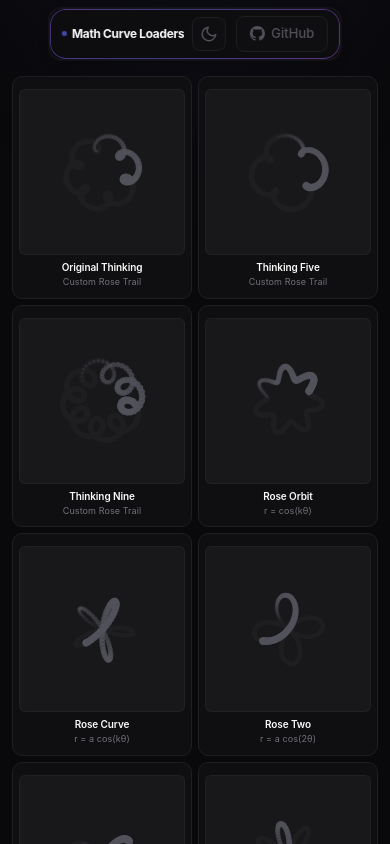
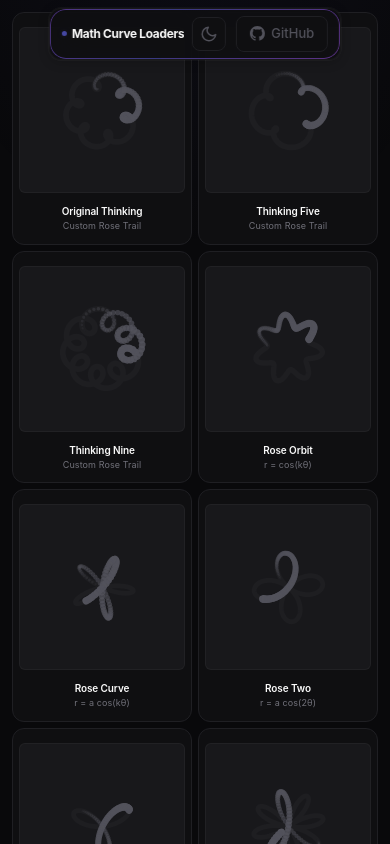
Before and after one commit to themagicalmammal/math-curve-loaders-react, a React (Vite) app in the folder apps/gallery/: page / in a window 390 px wide. Shown: the top 844 px of the page. Built offline with nearby package versions, Linux system fonts and the light colour scheme.

Commit message:
Revert "style: compact gallery container — narrower width, tighter spacing, smaller cards"
This reverts commit ab249fb6d31f37842635a8e63b61d63debe0bd4c.

```diff
--- a/apps/gallery/src/index.css
+++ b/apps/gallery/src/index.css
@@ -386,9 +386,9 @@ body::before {
   z-index: 1;
   display: grid;
   grid-template-columns: repeat(6, 1fr);
-  gap: 8px;
-  padding: 76px 24px 48px;
-  max-width: 960px;
+  gap: 12px;
+  padding: 76px 40px 64px;
+  max-width: 1200px;
   margin: 0 auto;
 }
 
@@ -400,10 +400,10 @@ body::before {
   flex-direction: column;
   align-items: center;
   justify-content: center;
-  gap: 8px;
-  padding: 16px 8px 14px;
+  gap: 12px;
+  padding: 24px 12px 20px;
   border: 1px solid var(--border);
-  border-radius: 10px;
+  border-radius: 12px;
   background: var(--card);
   cursor: pointer;
   font-family: inherit;
@@ -451,8 +451,8 @@ body::before {
 }
 
 .curve-card-loader {
-  width: 55%;
-  height: 55%;
+  width: 60%;
+  height: 60%;
   color: var(--fg-muted);
   transition: color 0.2s;
 }
@@ -1209,8 +1209,7 @@ body::before {
 @media (max-width: 1120px) {
   .gallery-grid {
     grid-template-columns: repeat(4, 1fr);
-    padding: 76px 24px 48px;
-    max-width: 100%;
+    padding: 32px 24px 48px;
   }
 }
 
@@ -1218,8 +1217,7 @@ body::before {
 @media (max-width: 960px) {
   .gallery-grid {
     grid-template-columns: repeat(3, 1fr);
-    padding: 76px 20px 40px;
-    max-width: 100%;
+    padding: 28px 20px 40px;
   }
   .modal {
     max-width: 98vw;
@@ -1281,7 +1279,7 @@ body::before {
     display: none;
   }
   .gallery-grid {
-    padding: 76px 16px 32px;
+    padding: 20px 16px 32px;
   }
   .mobile-hidden {
     display: none !important;
@@ -1289,12 +1287,10 @@ body::before {
   .gallery-grid {
     grid-template-columns: repeat(2, 1fr);
     gap: 8px;
-    padding: 76px 16px 32px;
-    max-width: 100%;
+    padding: 20px 16px 32px;
   }
   .curve-card {
-    padding: 14px 8px 12px;
-    gap: 6px;
+    padding: 16px 8px 14px;
   }
   .curve-card-name {
     font-size: 11px;
@@ -1410,11 +1406,10 @@ body::before {
   }
   .gallery-grid {
     gap: 6px;
-    padding: 76px 12px 24px;
-    max-width: 100%;
+    padding: 12px 12px 24px;
   }
   .curve-card {
-    padding: 12px 6px 10px;
+    padding: 14px 6px 12px;
   }
   .curve-card-preview {
     border-radius: 6px;
```
